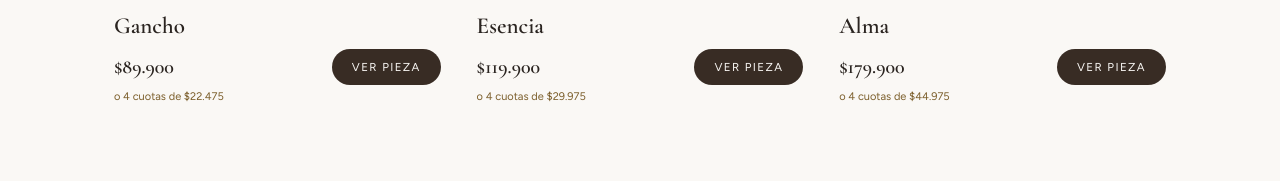
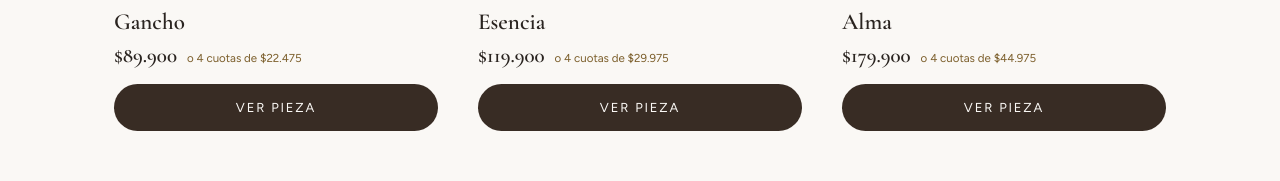
Before and after one commit to rickypatron74-lab/eden-joyas, a Next.js app: page / in a window 1280 px wide. Shown: the part 2178-2359 px from the top of the page. Built offline with nearby package versions, Linux system fonts and the light colour scheme.

Commit message:
feat: bigger product card CTA and larger collection images
- ProductCard: "Ver pieza" CTA ahora es boton ancho completo (patron
  ecommerce premium), en vez de compartir fila con el precio
- Collection: cards mas grandes (minmax 260px -> 300px) para mayor
  presencia visual de las fotos de producto

```diff
--- a/components/Collection.tsx
+++ b/components/Collection.tsx
@@ -22,7 +22,7 @@ export function Collection() {
                 <h3 style={{ fontFamily: "var(--serif)", fontWeight: 600, fontSize: "clamp(30px,3.6vw,46px)", lineHeight: 1, margin: 0, letterSpacing: ".02em" }}>{tier}</h3>
                 <span style={{ marginLeft: "auto", fontFamily: "var(--serif)", fontStyle: "italic", fontSize: "clamp(14px,1.4vw,17px)", color: "var(--muted)", textAlign: "right" }}>{TIER_META[tier]}</span>
               </div>
-              <div style={{ display: "grid", gridTemplateColumns: "repeat(auto-fit,minmax(260px,1fr))", gap: "clamp(24px,2.8vw,36px)" }}>
+              <div style={{ display: "grid", gridTemplateColumns: "repeat(auto-fit,minmax(300px,1fr))", gap: "clamp(28px,3.2vw,40px)" }}>
                 {items.map((p, idx) => (
                   <div key={p.id} data-reveal data-reveal-delay={idx * 70}>
                     <ProductCard product={p} />
--- a/components/ProductCard.tsx
+++ b/components/ProductCard.tsx
@@ -14,11 +14,11 @@ export function ProductCard({ product }: { product: Product }) {
         )}
       </Link>
       <Link href={`/producto/${product.id}`} style={{ fontFamily: "var(--serif)", fontWeight: 600, fontSize: 23, lineHeight: 1.1, color: "var(--ink)", margin: "16px 0 0" }}>{product.name}</Link>
-      <div style={{ display: "flex", alignItems: "center", justifyContent: "space-between", gap: 12, marginTop: 10 }}>
-        <span style={{ fontFamily: "var(--serif)", fontWeight: 600, fontSize: 20, color: "var(--ink)" }}>{fmt(product.priceNum)}</span>
-        <Link href={`/producto/${product.id}`} className="btn-deep" style={{ display: "inline-flex", alignItems: "center", padding: "11px 20px", background: "var(--deep)", color: "var(--cream)", borderRadius: 999, fontSize: 11.5, letterSpacing: ".12em", textTransform: "uppercase" }}>Ver pieza</Link>
+      <div style={{ display: "flex", alignItems: "baseline", gap: 10, marginTop: 8 }}>
+        <span style={{ fontFamily: "var(--serif)", fontWeight: 600, fontSize: 21, color: "var(--ink)" }}>{fmt(product.priceNum)}</span>
+        <span style={{ fontSize: 11.5, color: "var(--gold-deep)" }}>o {cuotaFor(product.priceNum)}</span>
       </div>
-      <span style={{ fontSize: 11, color: "var(--gold-deep)", marginTop: 5 }}>o {cuotaFor(product.priceNum)}</span>
+      <Link href={`/producto/${product.id}`} className="btn-deep" style={{ display: "flex", alignItems: "center", justifyContent: "center", width: "100%", marginTop: 16, padding: "16px 20px", background: "var(--deep)", color: "var(--cream)", borderRadius: 999, fontSize: 13, letterSpacing: ".14em", textTransform: "uppercase" }}>Ver pieza</Link>
     </div>
   );
 }
```
